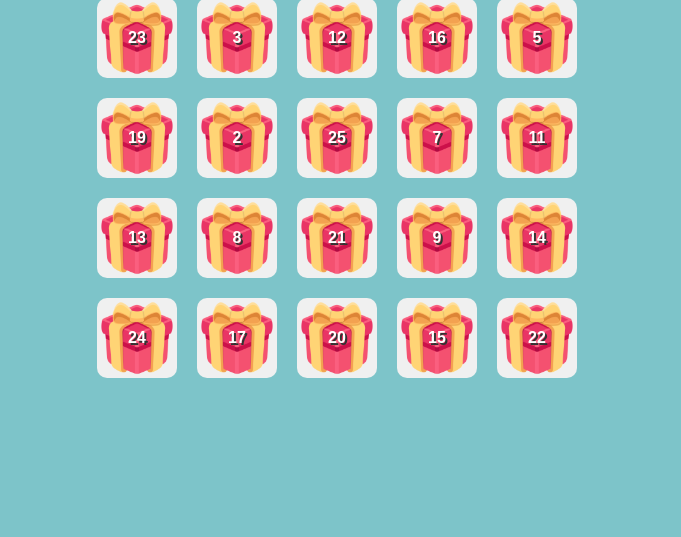
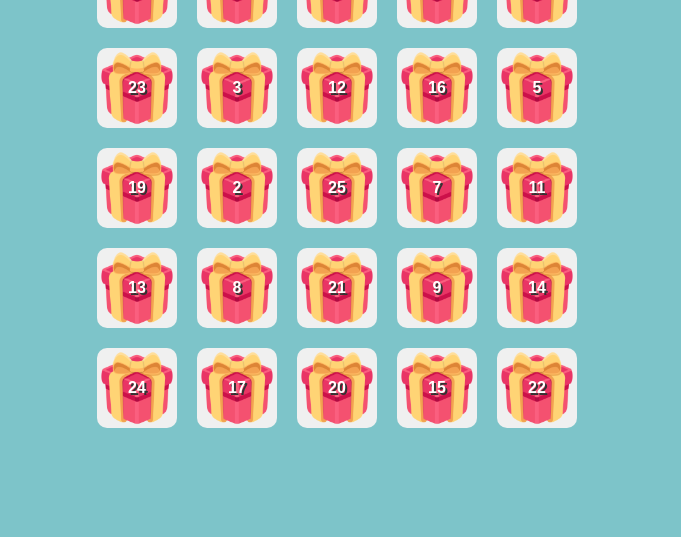
Before and after one commit to marielauredon98/calendrier-de-lavent-collegues, a plain HTML site: page index.html in a window 1280 px wide. Shown: the part 313-850 px from the top of the page, without its empty margins (303-984 px from the left). Before the commit the page ends 800 px from the top, so only its background shows below. Drawn offline with Linux system fonts and the light colour scheme.

Commit message:
Calendrier de l'avent update

```diff
--- a/script.js
+++ b/script.js
@@ -71,8 +71,9 @@ document.addEventListener("DOMContentLoaded", function() {
       }
 
       // Gérer le verrouillage des jours
-      if (dayi > today) {
-        day.classList.add("unlocked");
+      date = new Date(`2024-12-${dayi < 10 ? '0' : ''}${dayi}`)
+      if (date > today) {
+        day.classList.add("locked");
       } else {
         day.classList.add("unlocked");
       }
--- a/style.css
+++ b/style.css
@@ -10,6 +10,7 @@ body {
     justify-content: center;
     height: 100vh;
     margin: 0;
+    padding-top: 50px;
     font-family: Arial, sans-serif;
     background-color: #7dc4c9;
   }
```
